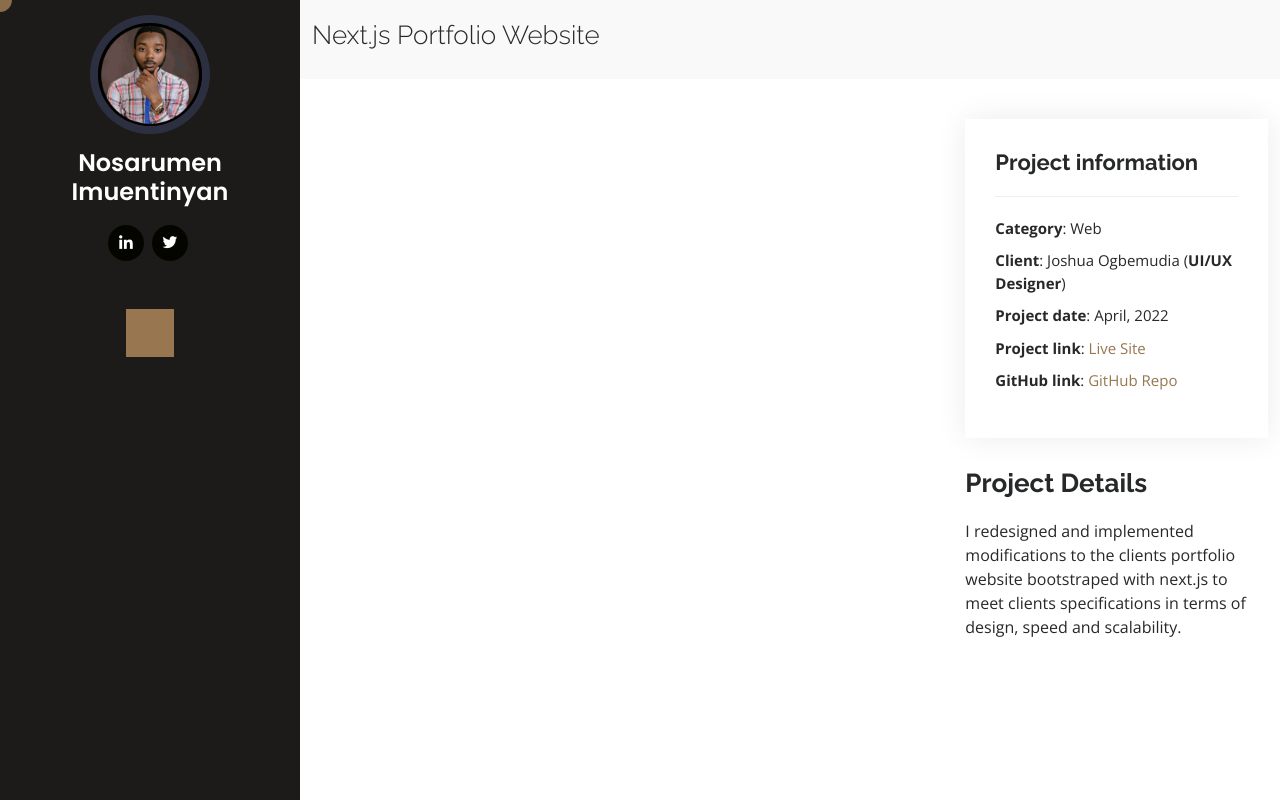
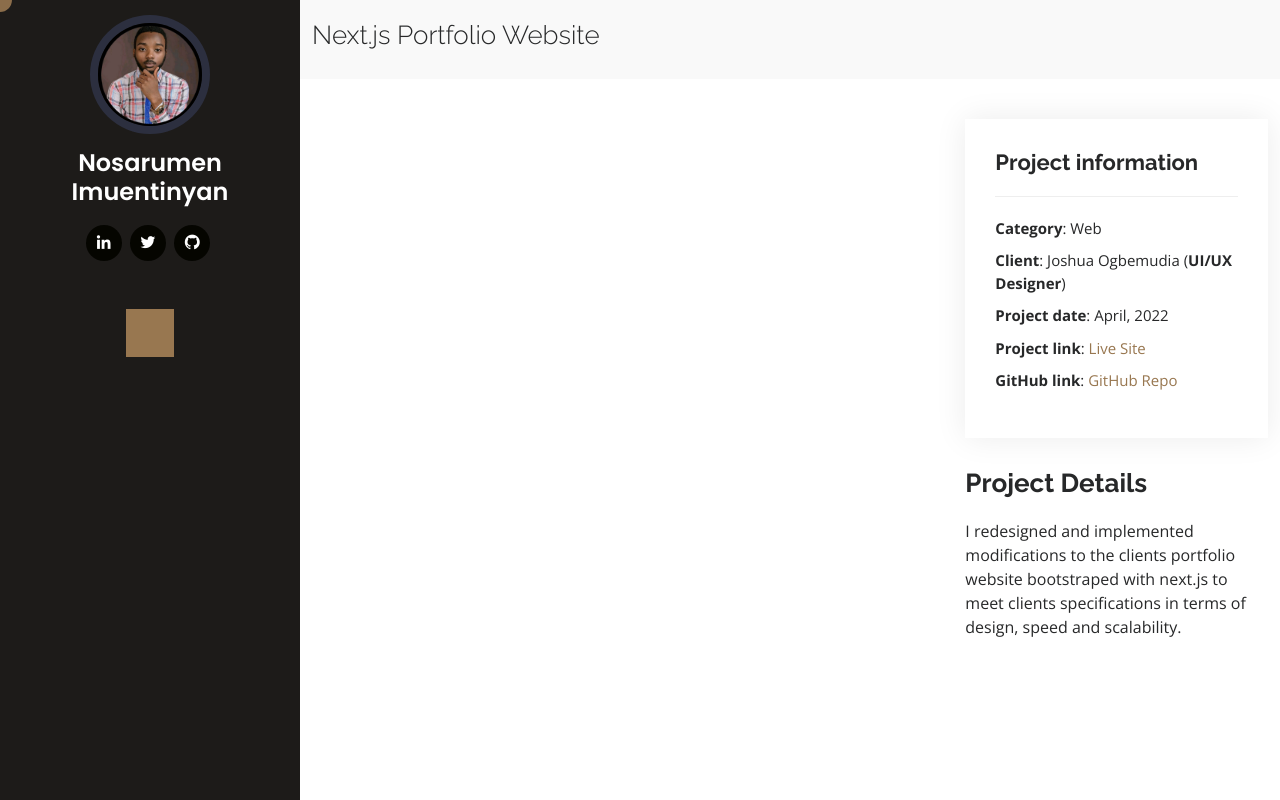
Before and after one commit to Sir-Rumeh/my-personal-portfolio-website.github.io, a website: page portfolio-details/portfolio-details-1.html in a window 1280 px wide. Drawn offline with nearby package versions, Linux system fonts and the light colour scheme; files whose address does not match are found by name.

Commit message:
clean up first project page

```diff
--- a/portfolio-details/portfolio-details-1.html
+++ b/portfolio-details/portfolio-details-1.html
@@ -69,9 +69,9 @@
 						<a href="https://twitter.com/Sir_Rumeh" class="twitter" target="blank"
 							><i class="bx bxl-twitter"></i
 						></a>
-						<!-- <a href="https://github.com/Sir-Rumeh" class="github" target="blank"
+						<a href="https://github.com/Sir-Rumeh" class="github" target="blank"
 							><i class="bx bxl-github"></i
-						></a> -->
+						></a>
 						<!-- <a href="mailto:nosarumenimuentinyan@gmail.com" class="github" target="blank"
 							><i
 								class="fa fa-paper-plane"
```
